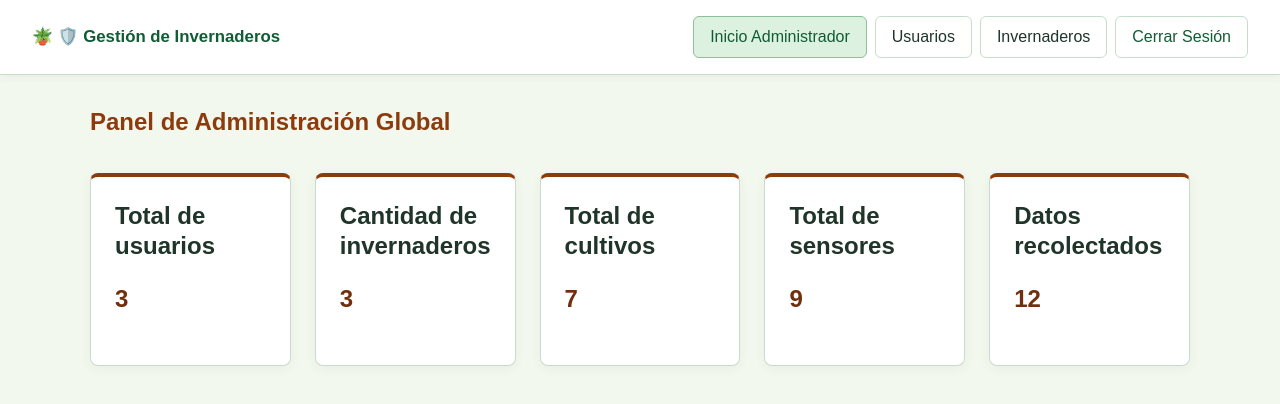
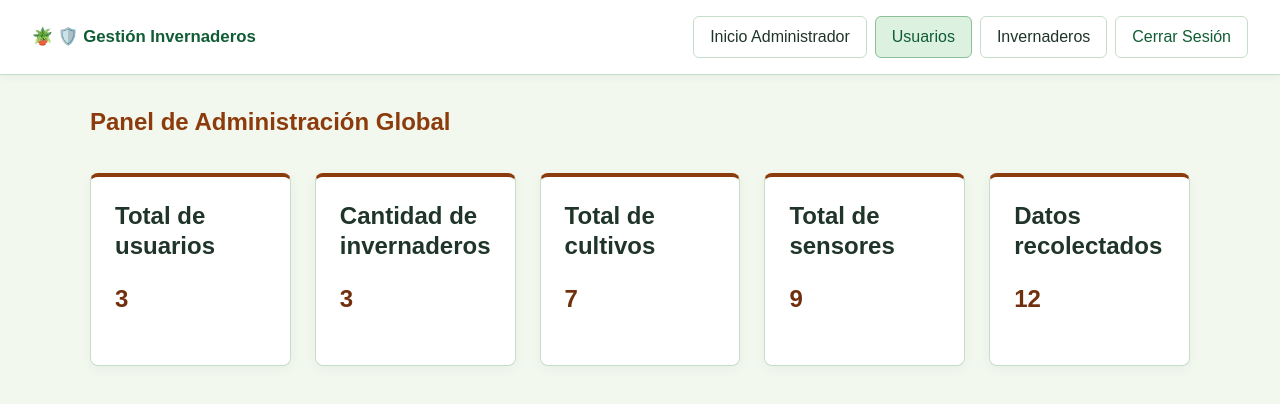
Before and after one commit to paulinagonzalez10-coder/GestorInvernaderos, a plain HTML site: page Vistas/Admin/admin.html in a window 1280 px wide. Drawn offline with nearby package versions, Linux system fonts and the light colour scheme.

Commit message:
style(admin): -arreglar navbar en vistas de admin -renombrar ColorLogin.css a login.css

```diff
--- a/Vistas/Admin/admin.html
+++ b/Vistas/Admin/admin.html
@@ -11,13 +11,15 @@
     </head>
     <body>
         <header class="navbar">
-            <!--Encabezado página admin-->
-            <a href="admin.html" class="logo logo-admin">&#x1FAB4; &#x1F6E1;&#xFE0F; Gestión de Invernaderos</a>
-            <nav class="nav-links">
-                <a href="admin.html" class="nav-button active">Inicio Administrador</a>
-                <a href="admin-usuarios.html" class="nav-button">Usuarios</a>
-                <a href="admin-invernaderos.html" class="nav-button">Invernaderos</a>
-                <a href="../login.html" class="nav-button button-logout">Cerrar Sesión</a>
+            <a href="admin.html" class="logo logo-admin">&#x1FAB4; &#x1F6E1;&#xFE0F; Gestión Invernaderos</a>
+            <nav class="navbar-navigation" aria-label="Navegación principal">
+                <input type="checkbox" id="menu-toggle" class="menu-toggle"><label for="menu-toggle" class="menu-toggle-label">&#x2630; Menú</label>
+                <div class="nav-links">
+                    <a href="admin.html" class="nav-button">Inicio Administrador</a>
+                    <a href="admin-usuarios.html" class="nav-button active">Usuarios</a>
+                    <a href="admin-invernaderos.html" class="nav-button">Invernaderos</a>
+                    <a href="../login.html" class="nav-button button-logout">Cerrar Sesión</a>
+                </div>
             </nav>
         </header>
 
```
Also changed, not shown: Vistas/Admin/admin-invernaderos.html (+9 -7 lines), Vistas/login.html (+1 -1 lines), CSS/login.css (renamed from CSS/colorLogin.css), Vistas/Admin/admin-usuarios.html (indentation only).
